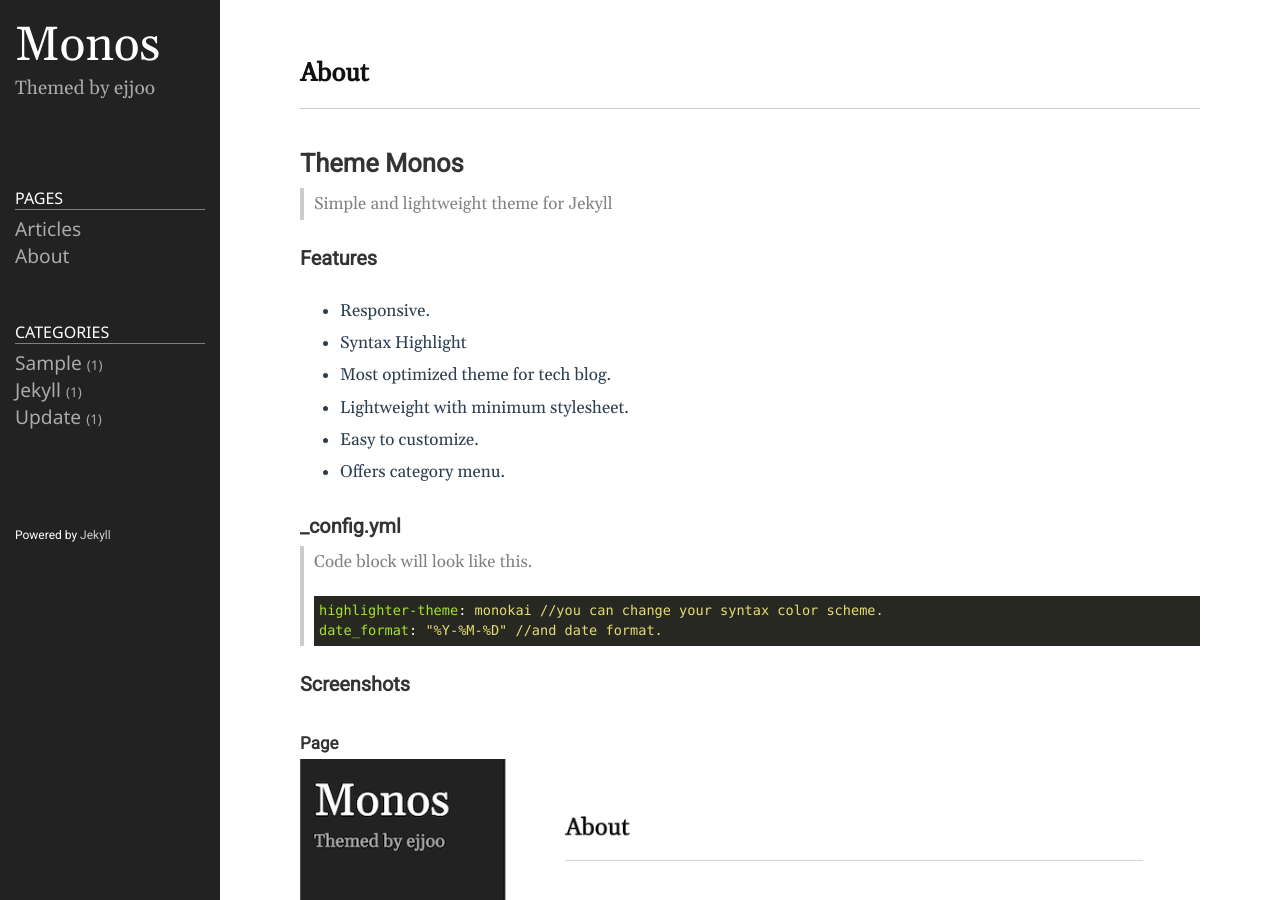
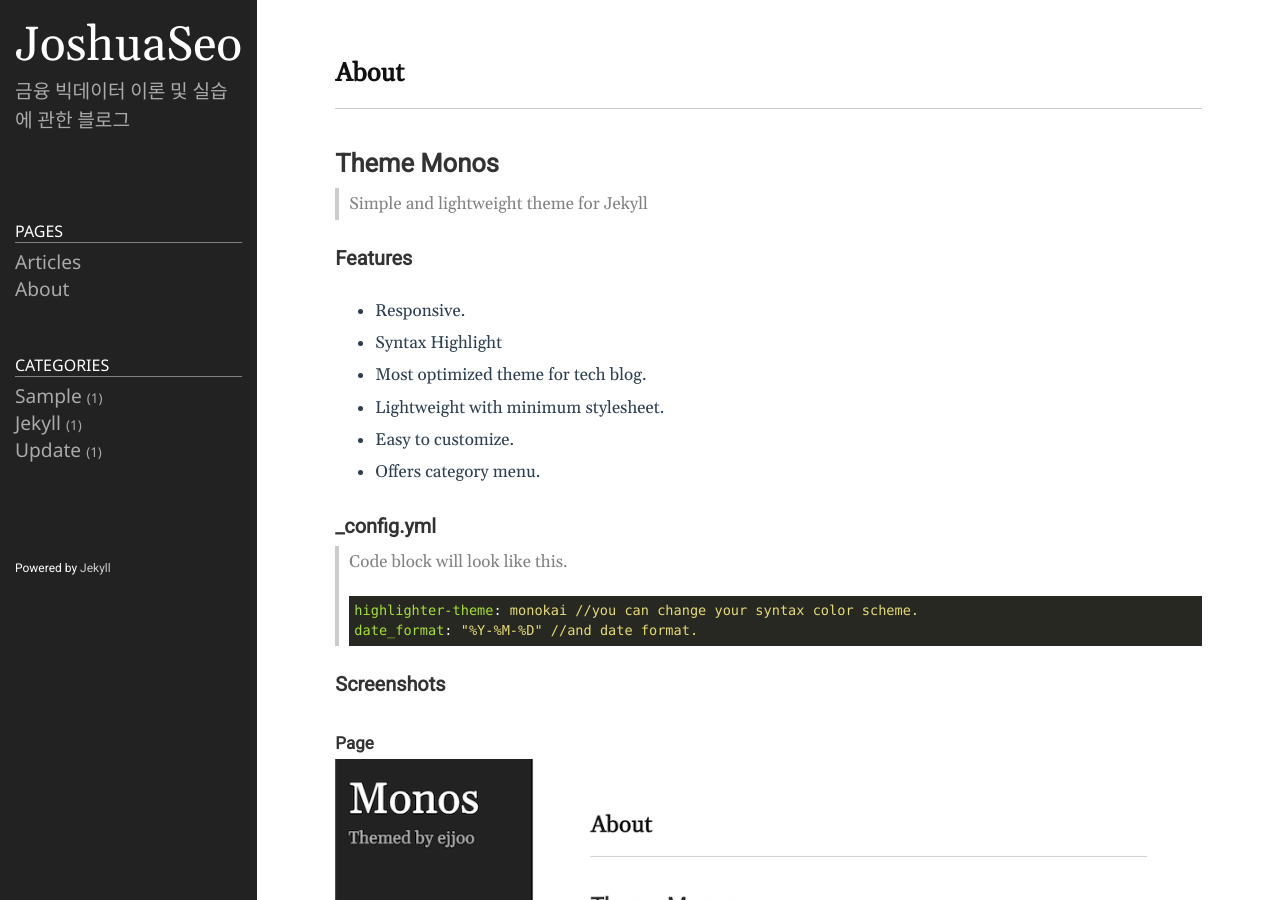
Before and after one commit to JoshuaSeo0411/JoshuaSeo0411.github.io, a Jekyll site: the page built from README.md, in a window 1280 px wide and 900 px high. Built offline with Jekyll 4.4.1, drawn with Linux system fonts in a browser that asks for light colours.

Commit message:
Main page change

```diff
--- a/_config.yml
+++ b/_config.yml
@@ -18,13 +18,13 @@
 # You can create any custom variable you would like, and they will be accessible
 # in the templates via {{ site.myvariable }}.
 
-title: Monos
-email: ejjoo7994@gmail.com
+title: JoshuaSeo
+email: dutchman0411@gmail.com
 description: >- # this means to ignore newlines until "baseurl:"
-  Themed by ejjoo
+  금융 빅데이터 이론 및 실습에 관한 블로그
 # baseurl: "/" # the subpath of your site, e.g. /blog
-# url: "http://ejjoo.github.io" # the base hostname & protocol for your site, e.g. http://example.com
-github_username: ejjoo
+# url: "http://joshuaseo0411.github.io" # the base hostname & protocol for your site, e.g. http://example.com
+github_username: JoshuaSeo0411
 highlighter: rouge
 svg:
   optimize: true
```
